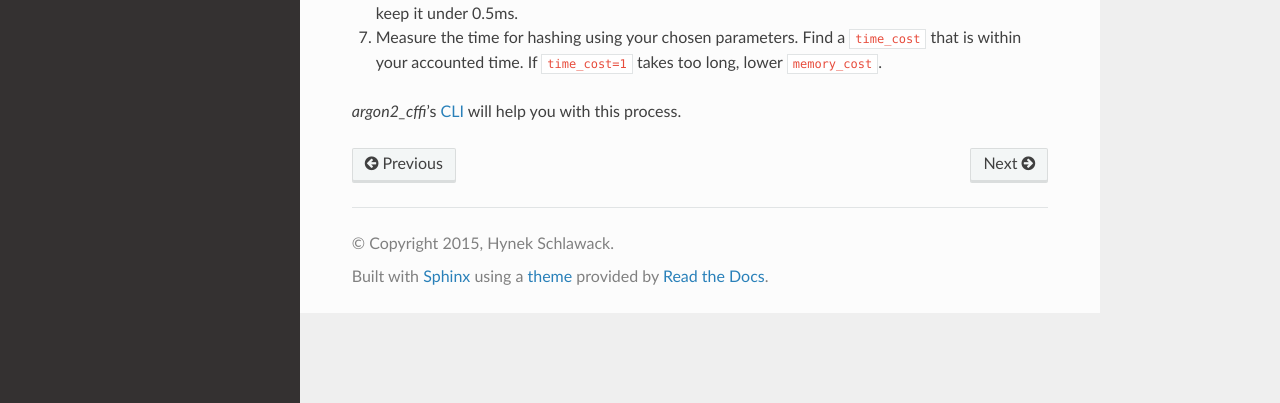
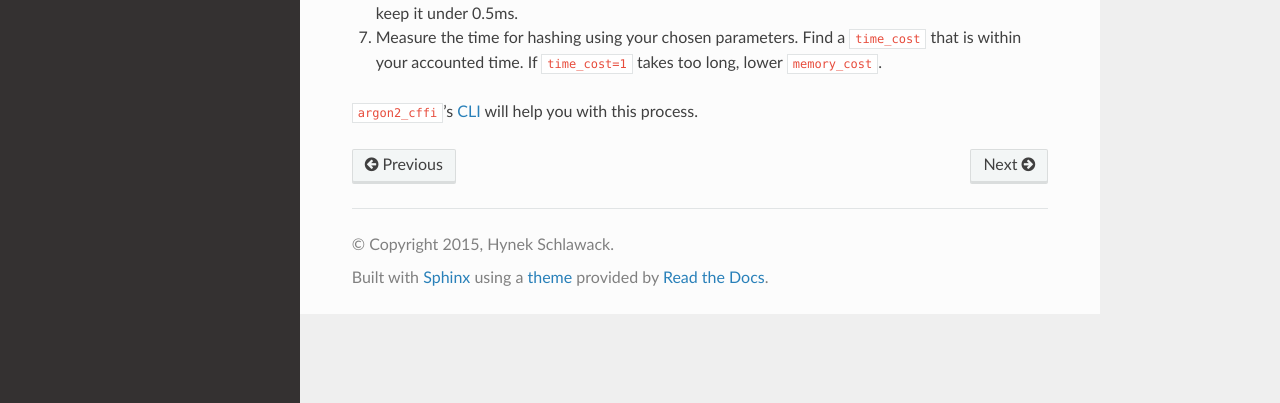
Before and after one commit to hynek/argon2-cffi, a Sphinx documentation site: the page built from docs/parameters.rst, in a window 1280 px wide. Shown: the part 452-855 px from the top of the page. Built offline with Sphinx 7.4.7 and the Read the Docs theme 2.0.0, drawn with Linux system fonts in a browser that asks for light colours.

Commit message:
fix markup

```diff
--- a/docs/parameters.rst
+++ b/docs/parameters.rst
@@ -19,4 +19,4 @@ The authors of Argon2 specified a method in their `paper <https://github.com/P-H
    Find a ``time_cost`` that is within your accounted time.
    If ``time_cost=1`` takes too long, lower ``memory_cost``.
 
-`argon2_cffi`'s :doc:`cli` will help you with this process.
+``argon2_cffi``'s :doc:`cli` will help you with this process.
```
